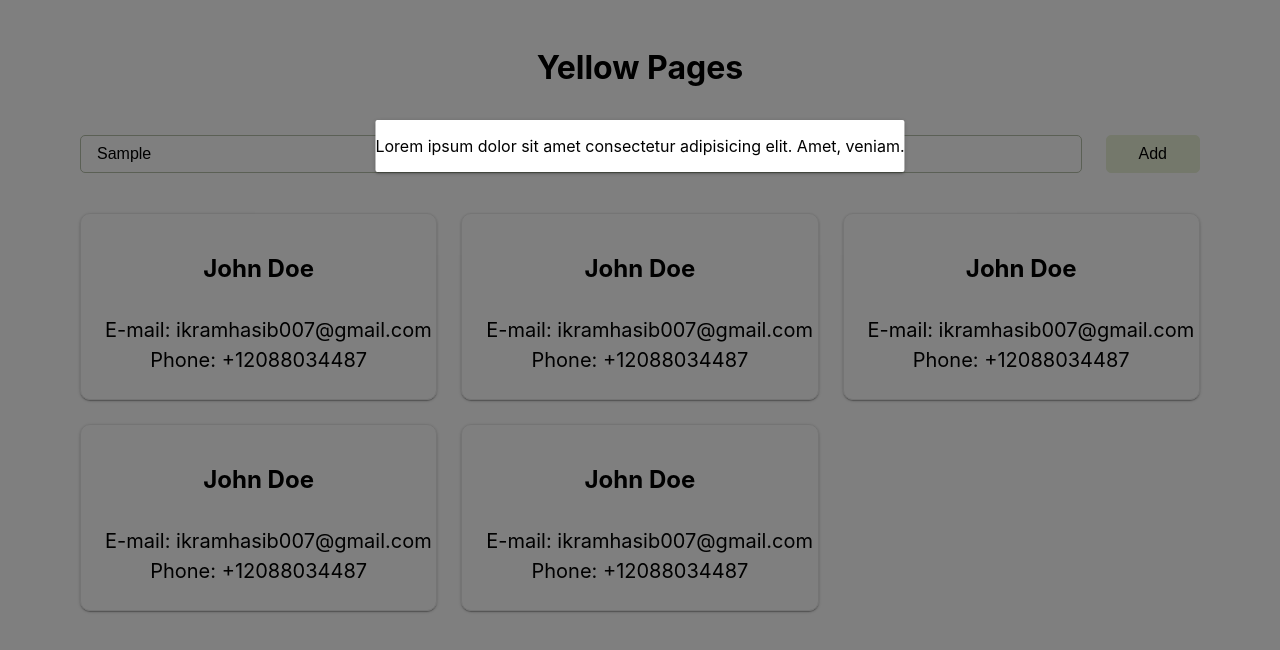
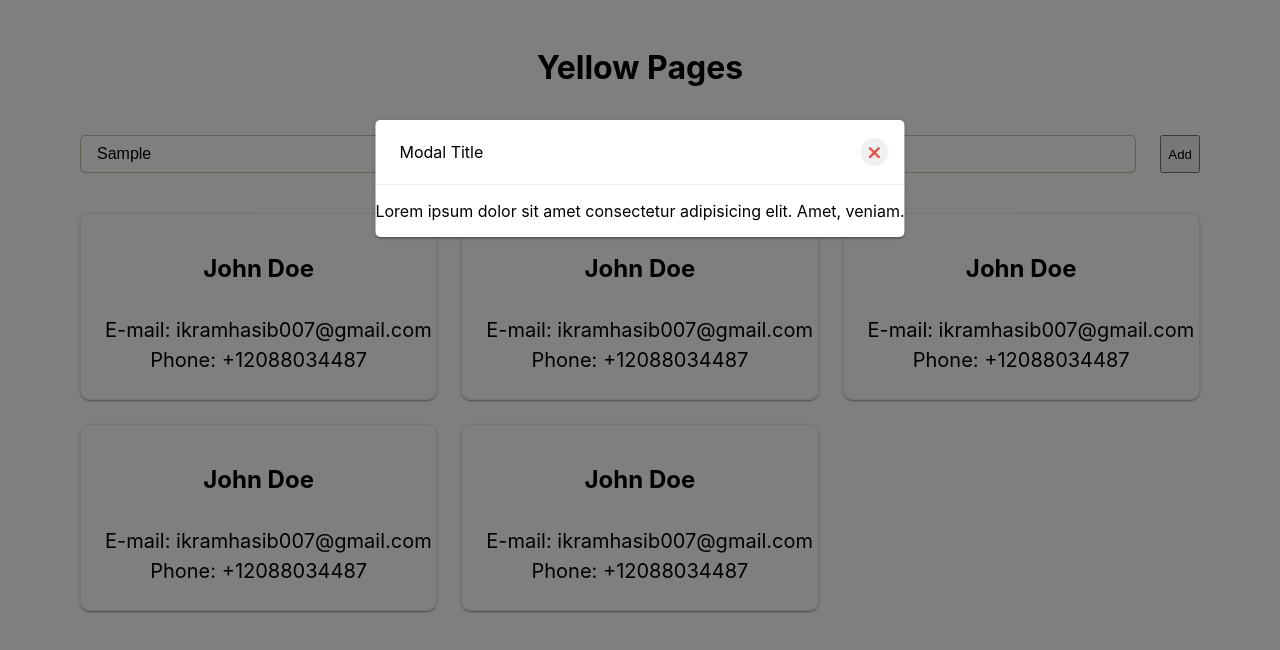
Before and after one commit to ikramhasib007/assignment-webnation, a Next.js app: page / in a window 1280 px wide. Both pictures are taken after typing "Sample" into the empty fields and a click on the button "Add". Shown: the top 650 px of the page. Built offline with nearby package versions, Linux system fonts and the light colour scheme; what @badrap/bar-of-progress would draw is missing.

Commit message:
modal title designed

```diff
--- a/pages/_document.js
+++ b/pages/_document.js
@@ -6,7 +6,7 @@
     return (
       <Html dir="ltr" lang="en">
         <Head>
-          <link rel="stylesheet" href="https://cdnjs.cloudflare.com/ajax/libs/normalize/8.0.1/normalize.min.css" integrity="sha512-NhSC1YmyruXifcj/KFRWoC561YpHpc5Jtzgvbuzx5VozKpWvQ+4nXhPdFgmx8xqexRcpAglTj9sIBWINXa8x5w==" crossorigin="anonymous" referrerpolicy="no-referrer" />
+          <link rel="stylesheet" href="https://cdnjs.cloudflare.com/ajax/libs/normalize/8.0.1/normalize.min.css" integrity="sha512-NhSC1YmyruXifcj/KFRWoC561YpHpc5Jtzgvbuzx5VozKpWvQ+4nXhPdFgmx8xqexRcpAglTj9sIBWINXa8x5w==" crossOrigin="anonymous" referrerPolicy="no-referrer" />
         </Head>
         <body>
           <Main />
--- a/src/components/Modal.js
+++ b/src/components/Modal.js
@@ -2,7 +2,7 @@
 import { useEffect } from 'react'
 import styles from '../../styles/Modal.module.css'
 
-function Modal({ open, onClose, children }) {
+function Modal({ open, onClose, children, title }) {
 
   useEffect(() => {
     const close = (e) => {
@@ -19,6 +19,10 @@
   return (
     <div className={styles.modal}>
       <div className={styles.modalDialog}>
+        <div className={styles.header}>
+          <p>{title}</p>
+          <span onClick={() => onClose()} className={styles.crossBtn}>{"\u274C"}</span>
+        </div>
         {children}
       </div>
     </div>
@@ -28,11 +32,13 @@
 Modal.defaultProps = {
   open: false,
   onClose: () => {},
+  title: 'Modal Title'
 }
 
 Modal.propTypes = {
   open: PropTypes.bool.isRequired,
   onClose: PropTypes.func.isRequired,
+  title: PropTypes.string
 }
 
 export default Modal
--- a/styles/Home.module.css
+++ b/styles/Home.module.css
@@ -39,7 +39,7 @@
   outline: none;
 }
 
-.searchContainer button {
+.btn {
   padding: 0.5rem 2rem;
   border-radius: 5px;
   border: 1px solid #eaf2d7;
@@ -47,7 +47,7 @@
   font-size: 1rem;
   line-height: 1.25;
 }
-.searchContainer button:hover {
+.btn:hover {
   cursor: pointer;
   border: 1px solid #b7c1ac;
 }
--- a/styles/Modal.module.css
+++ b/styles/Modal.module.css
@@ -20,10 +20,11 @@
 }
 
 .modal .modalDialog {
-  min-width: rem(300px);
+  min-width: 18.75rem;
   background-color: #fff;
   z-index: 1001;
   display: flex;
+  flex-direction: column;
   position: absolute;
   left: 50%;
   margin-top: 15vh;
@@ -34,10 +35,33 @@
      -o-transform: translateX(-50%);
       transform: translateX(-50%);
 
-  border-radius: 2px;
+  border-radius: 5px;
   box-shadow: 0 1px 5px 0 rgba(0, 0, 0, 0.2),
   0 3px 1px -2px rgba(0, 0, 0, 0.12),
   0 2px 2px 0 rgba(0, 0, 0, 0.14)
+}
+
+.header {
+  width: 100%;
+  display: flex;
+  justify-content: space-between;
+  align-items: center;
+  padding: 0.25rem 1rem 0.25rem 1.5rem;
+  border-bottom: 1px solid #eee;
+}
+.header p {
+  font-size: 1rem;
+  line-height: 1.5;
+}
+
+.crossBtn {
+  padding: 0.5rem;
+  border-radius: 50%;
+  background: #f0f0f0;
+  font-size: 10px;
+  line-height: 1.2;
+  align-items: center;
+  cursor: pointer;
 }
 
 @keyframes modalOpen {
```
